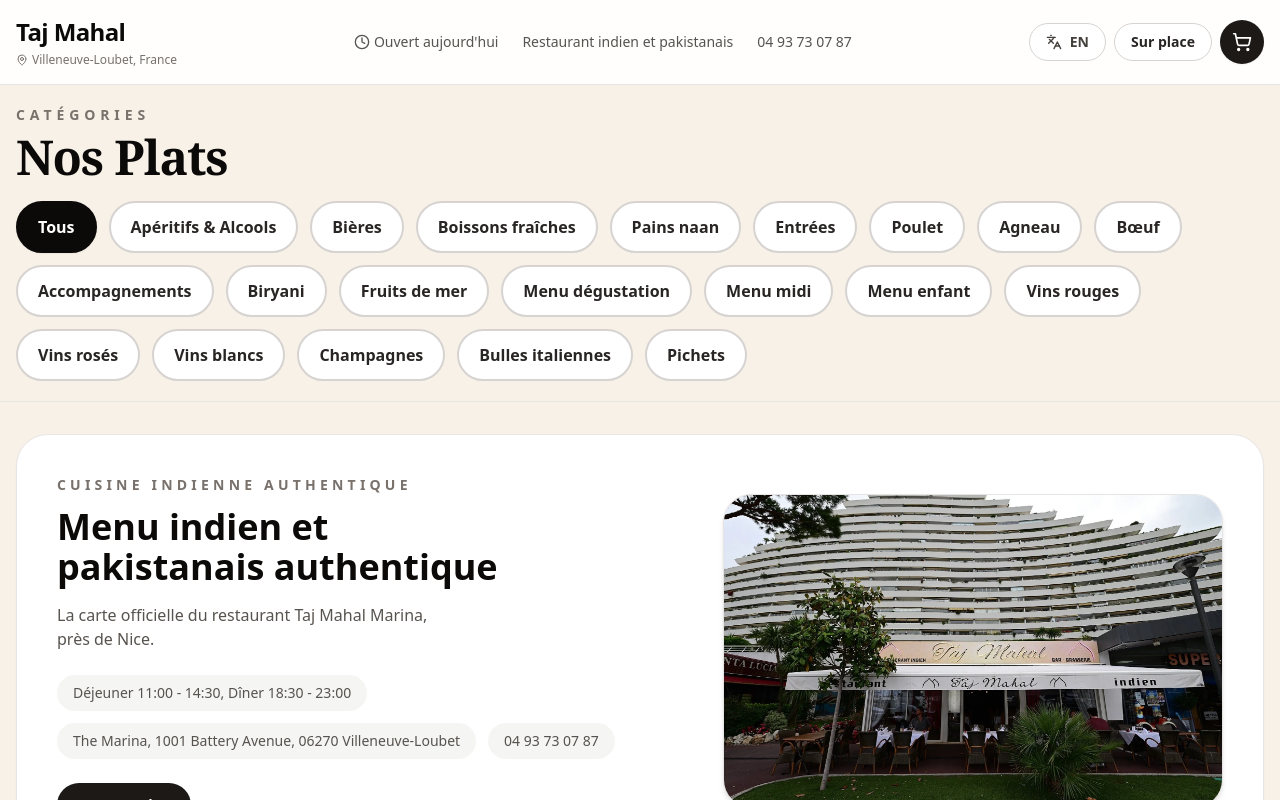
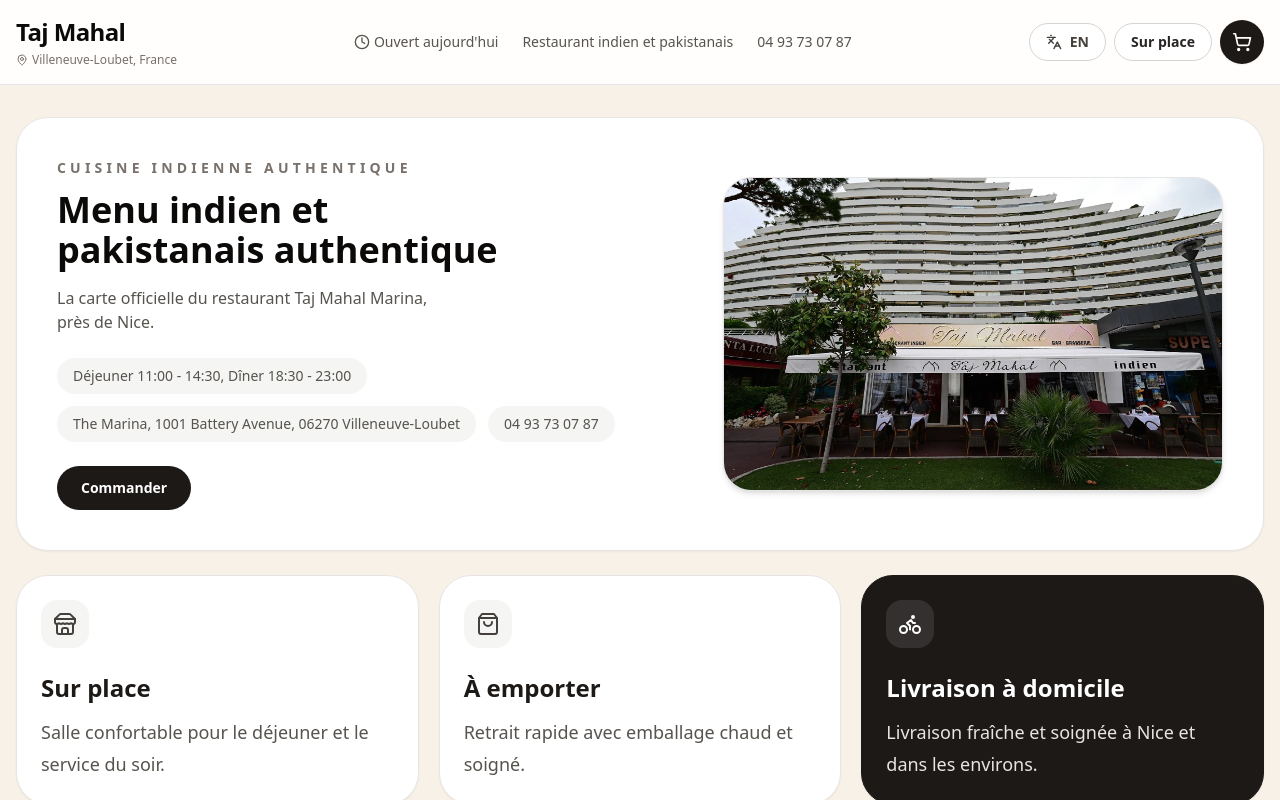
Before and after one commit to ManojMJ10/tajmahal-delivery.fr, a Next.js app: page / in a window 1280 px wide. Shown: the top 800 px of the page. Built offline with nearby package versions, Linux system fonts and the light colour scheme.

Commit message:
Refine public home hero and service cards

```diff
--- a/components/public/PublicMenuClient.tsx
+++ b/components/public/PublicMenuClient.tsx
@@ -1,6 +1,6 @@
 "use client";
 
-import { Search } from "lucide-react";
+import { Bike, Search, ShoppingBag, Store } from "lucide-react";
 import { useEffect, useMemo, useRef, useState } from "react";
 import { initializeStore, saveLanguage, useLanguage, useMenuItems, useSettings } from "@/lib/menuStore";
 import { getDishDescription, getDishName, translations } from "@/lib/publicContent";
@@ -86,6 +86,16 @@
     setPage("order");
   };
 
+  const openTakeAway = () => {
+    setInitialOrderOption(t.takeAway);
+    setPage("order");
+  };
+
+  const openHomeDelivery = () => {
+    setInitialOrderOption(t.homeDelivery);
+    setPage("order");
+  };
+
   useEffect(() => {
     if (!didMountCategoryRef.current) {
       didMountCategoryRef.current = true;
@@ -151,27 +161,9 @@
         onDineInClick={openDineIn}
         t={t}
       />
-      {showCompactCategory ? (
-        <PublicCategoryTabs
-          settings={settings}
-          selectedCategory={selectedCategory}
-          setSelectedCategory={setSelectedCategory}
-          language={language}
-          compact
-          selectedOnly
-          sticky
-        />
-      ) : null}
-      <div ref={categoryTabsRef}>
-        <PublicCategoryTabs
-          settings={settings}
-          selectedCategory={selectedCategory}
-          setSelectedCategory={setSelectedCategory}
-          language={language}
-        />
-      </div>
       <main className="mx-auto max-w-7xl px-4 py-8">
         {selectedCategory === "all" ? (
+          <>
             <section className="animate-soft-rise relative overflow-hidden rounded-[2rem] border border-stone-200 bg-white shadow-sm">
               <div className="grid items-center gap-4 px-6 py-8 md:grid-cols-[minmax(0,1fr)_500px] md:px-10 md:py-10">
                 <div>
@@ -196,12 +188,86 @@
                   </button>
                 </div>
                 <div className="mx-auto overflow-hidden rounded-[1.75rem] border border-stone-200 bg-stone-100 shadow-md">
-                <img src="/restaurant/Taj_Mahal-16-1920w.png" alt="Taj Mahal restaurant exterior and terrace" className="aspect-[16/10] h-full w-full object-cover" />
+                  <img
+                    src="/restaurant/Taj_Mahal-16-1920w.png"
+                    alt="Taj Mahal restaurant exterior and terrace"
+                    className="aspect-[16/10] h-full w-full object-cover"
+                  />
                 </div>
               </div>
             </section>
+
+            <section className="mt-6 grid gap-5 lg:grid-cols-3">
+              {[
+                {
+                  icon: Store,
+                  title: t.dineIn,
+                  description: settings.publicSite.dineInMessage,
+                  onClick: openDineIn,
+                  dark: false,
+                },
+                {
+                  icon: ShoppingBag,
+                  title: t.takeAway,
+                  description: settings.publicSite.takeawayMessage,
+                  onClick: openTakeAway,
+                  dark: false,
+                },
+                {
+                  icon: Bike,
+                  title: t.homeDelivery,
+                  description: settings.publicSite.deliveryMessage,
+                  onClick: openHomeDelivery,
+                  dark: true,
+                },
+              ].map(({ icon: Icon, title, description, onClick, dark }) => (
+                <button
+                  key={title}
+                  type="button"
+                  onClick={onClick}
+                  className={`animate-soft-rise rounded-[2rem] border p-6 text-left shadow-sm transition-transform duration-150 hover:-translate-y-0.5 ${
+                    dark
+                      ? "border-stone-900 bg-stone-900 text-white"
+                      : "border-stone-200 bg-white text-stone-900"
+                  }`}
+                >
+                  <span
+                    className={`flex h-12 w-12 items-center justify-center rounded-2xl ${
+                      dark ? "bg-white/10 text-white" : "bg-stone-100 text-stone-700"
+                    }`}
+                  >
+                    <Icon className="h-6 w-6" />
+                  </span>
+                  <h3 className="mt-6 text-2xl font-black">{title}</h3>
+                  <p className={`mt-3 text-lg leading-8 ${dark ? "text-stone-200" : "text-stone-600"}`}>
+                    {description}
+                  </p>
+                </button>
+              ))}
+            </section>
+          </>
         ) : null}
-
+      </main>
+      {showCompactCategory ? (
+        <PublicCategoryTabs
+          settings={settings}
+          selectedCategory={selectedCategory}
+          setSelectedCategory={setSelectedCategory}
+          language={language}
+          compact
+          selectedOnly
+          sticky
+        />
+      ) : null}
+      <div ref={categoryTabsRef}>
+        <PublicCategoryTabs
+          settings={settings}
+          selectedCategory={selectedCategory}
+          setSelectedCategory={setSelectedCategory}
+          language={language}
+        />
+      </div>
+      <main className="mx-auto max-w-7xl px-4 py-8">
         <div
           ref={dishesSectionRef}
           className={`animate-soft-rise flex flex-col justify-between gap-4 md:flex-row md:items-center ${
```
Lines whose indentation alone changed are shown as unchanged.
